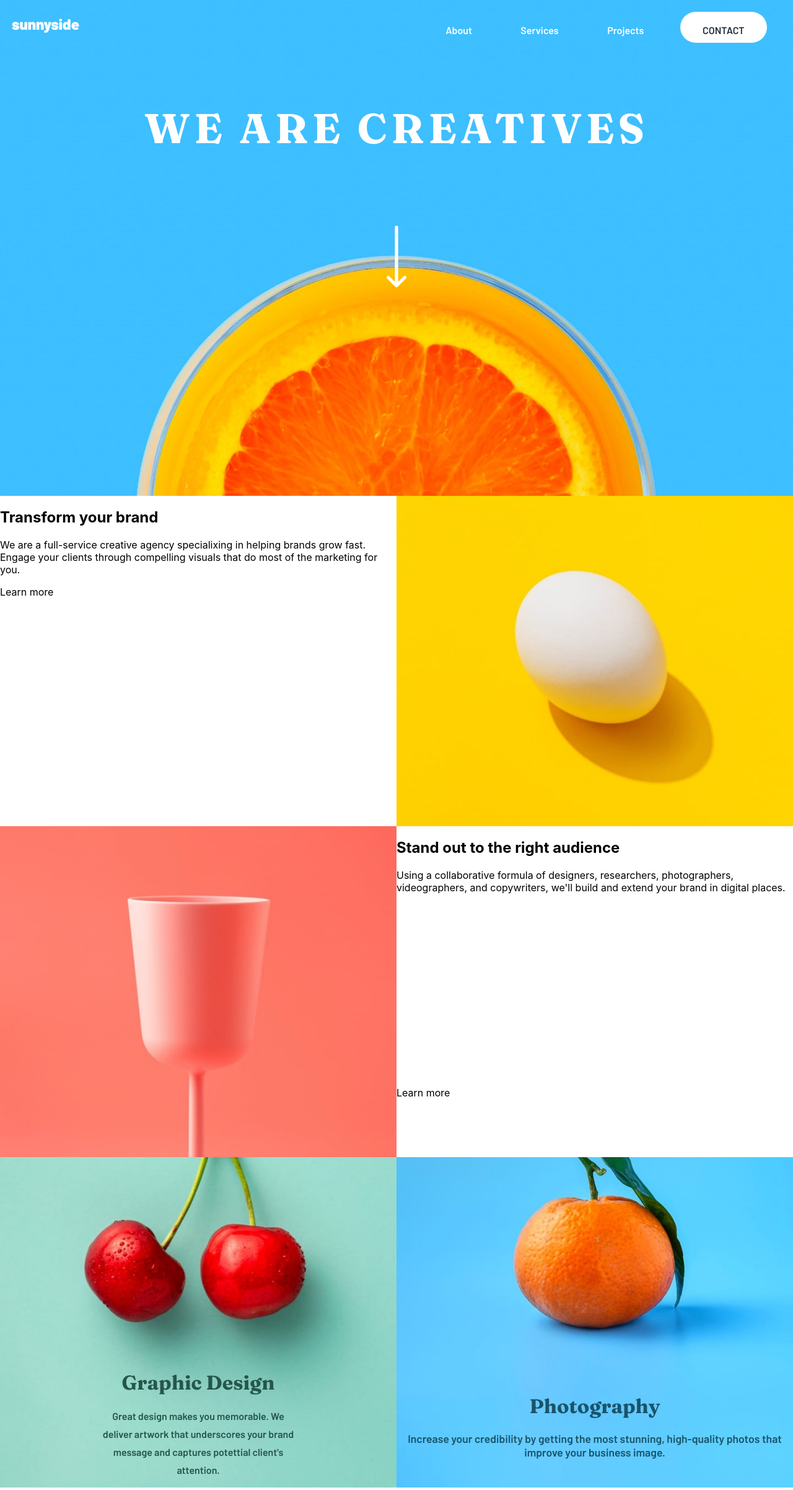
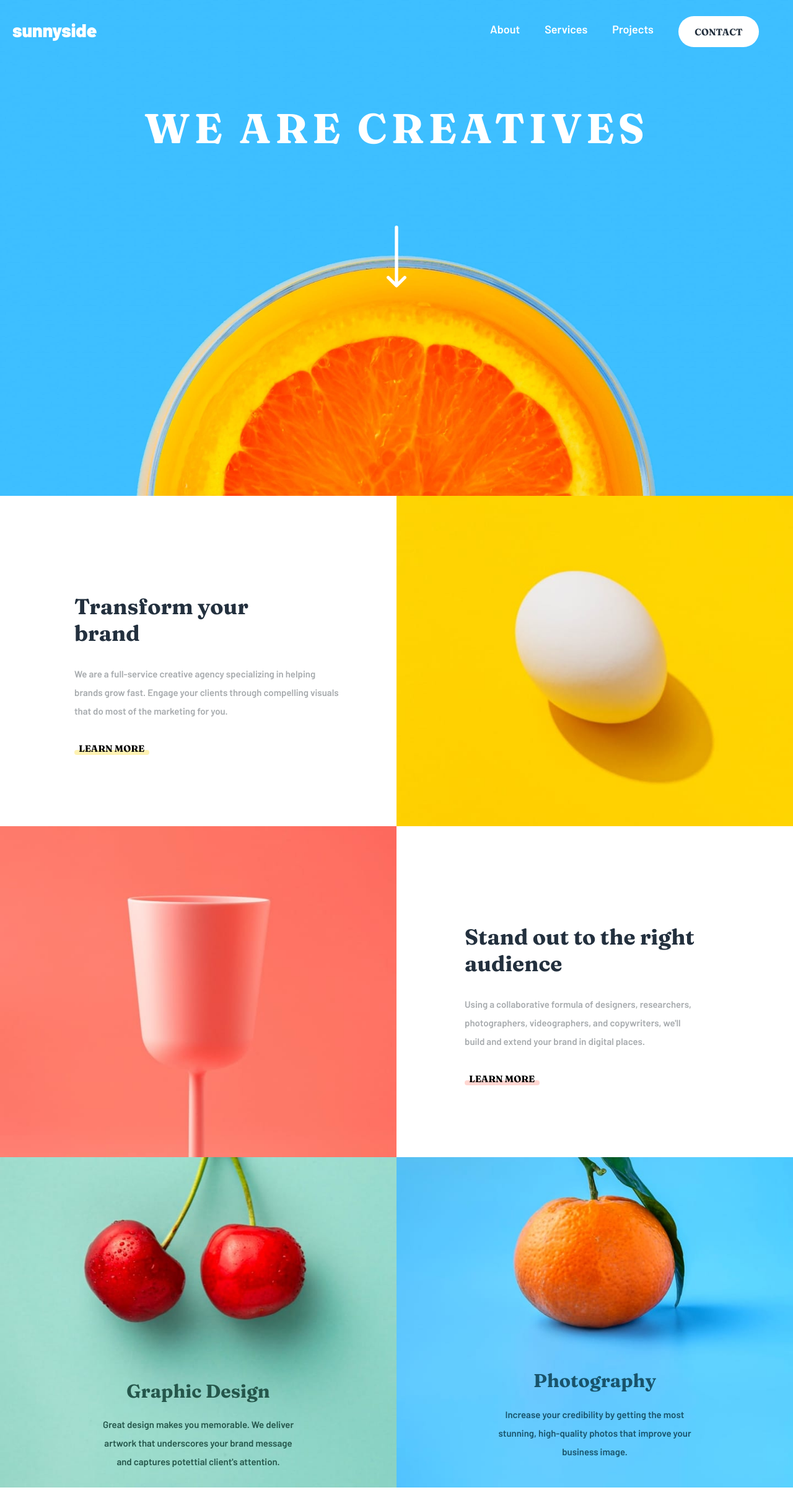
Before and after one commit to cforsmo/sunnyside-agency-landing-page, a React (Create React App) app: page / in a window 1280 px wide. Shown: the whole page at 62% size. Built offline with nearby package versions, Linux system fonts and the light colour scheme.

Commit message:
work on navbar and layout.

```diff
--- a/src/Navbar.module.css
+++ b/src/Navbar.module.css
@@ -1,9 +1,11 @@
+body {
+  overflow-x:hidden;
+}
+
 .NavLinks {
-  display: flex;
-  justify-content: flex-end;
-  width: 50%;
-  height: auto;
-
+  position: absolute;
+  z-index: 1;
+  width: 100vw;
 
 }
 
@@ -11,44 +13,51 @@
   color: white;
   display: flex;
   margin-top: 0;
-  position: absolute;
+  display: flex;
+  flex-direction: row;
+  justify-content: flex-end;
+  font-family: Barlow;
+  padding-right: 40px;
+  text-align: center;
 
 
 }
 
 .NavListItems li {
-  font-family: Barlow;
-  font-size: 1em;
+
+  font-size: 18px;
   list-style-type: none;
-  padding: 20px;
-  display: inline-block;
-  margin: 1.5vw;
+  display: flex;
+  padding: 0 15px 0 25px;
+  margin-top: -60px;
+
+
 
 }
 
 .Logo {
-  display: flex;
-  position: absolute;
   font-family: Barlow;
-  font-size: 1.5em;
+  font-size: 30px;
   font-weight: bold;
   color: white;
-  left: 19px;
+  padding-left: 20px;
+
 }
-.ContactButton {
-  height: 10px;
-  width: 100px;
+.ContactButton button{
+  font-family: Fraunces;
   border-radius: 50px;
-  border: 0;
-  text-align: center;
-  padding: 40px;
-  margin: 3px 30px 0 20px;
-  font-family: Fraunces;
+  margin-top: -10px;
+  height: 50px;
+  width: 130px;
+  border: none;
+  display: inline-block;
   text-transform: uppercase;
-  font-size: 1.1em;
+  display: inline-block;
+  font-size: 15px;
   color: hsl(212, 27%, 19%);
   background-color: white;
-  padding-top: 0px;
+
+
 
 }
 .Header .MobileNavigation {
--- a/src/Section.module.css
+++ b/src/Section.module.css
@@ -2,6 +2,7 @@
 .Egg {
   width: 50vw;
   height: auto;
+
 }
 
 .TextEgg {
@@ -10,17 +11,89 @@
 
 }
 
+.TitleEgg {
+  font-family: Fraunces;
+  color: hsl(212, 27%, 19%);
+  font-size: 35px;
+  padding: 20% 150px 0 120px;
+
+}
+
+.ParagraphEgg {
+  font-family: Barlow;
+  color: hsl(210, 4%, 67%);
+  font-size: 15px;
+  line-height: 30px;
+  padding: 0 90px 20px 120px;
+}
+
+.ButtonEgg {
+  font-family: Fraunces;
+  font-size: 15px;
+  text-transform: uppercase;
+  display: inline-block;
+  margin-left: 127px;
+}
+
+
+.FigureEgg {
+  position: center;
+  border-bottom: 8px solid hsl(51, 100%, 49%, .3);
+  line-height: 6px;
+  margin-left: 120px;
+  border-radius: 5px;
+  width: 121px;
+  margin-top: -7px;
+
+}
 
 .Cup {
   width: 50vw;
   height: auto;
 
+
 }
 
 .TextCup {
   width: 50vw;
-  height: 50vh;
+  height: auto;
   text-align: left;
+}
+
+.TitleCup{
+  font-family: Fraunces;
+  color: hsl(212, 27%, 19%);
+  font-size: 35px;
+  padding: 20% 150px 0 110px;
+}
+
+.ParagraphCup {
+  font-family: Barlow;
+  color: hsl(210, 4%, 67%);
+  font-size: 15px;
+  line-height: 30px;
+  padding: 0 150px 20px 110px;
+}
+
+
+.ButtonCup {
+  font-family: Fraunces;
+  text-transform: uppercase;
+  display: inline-flex;
+  font-size: 15px;
+  margin-left: 117px;
+}
+
+.FigureCup {
+  position: center;
+  border-bottom: 8px solid hsl(7, 99%, 70%, .3);
+  line-height: 6px;
+  margin-left: 110px;
+  border-radius: 5px;
+  width: 121px;
+  margin-top: -7px;
+
+
 }
 
 .Fruit {
@@ -37,6 +110,39 @@
 
 }
 
+.FigureOrange {
+  position: relative;
+  text-align: center;
+}
+
+
+
+.FigcaptionOrange {
+  position: absolute;
+  z-index: 1;
+  top: 77%;
+  left: 50%;
+  transform: translate(-50%, -50%)
+
+}
+.TitleOrange {
+  font-family: Fraunces;
+  font-size: 30px;
+  color: hsl(198, 62%, 26%);
+
+
+}
+
+.ParagraphOrange {
+  font-family: Barlow;
+  font-size: 15px;
+  color: hsl(198, 62%, 26%);
+  line-height: 30px;
+
+
+}
+
+
 .Cherry {
   width: 50vw;
   height: auto;
@@ -46,35 +152,12 @@
 
 }
 
-
-.FigcaptionOrange {
-float: right;
-text-align: center;
-z-index: 1;
-margin-top: -11em;
-
-}
-.TitleOrange {
-  font-family: Fraunces;
-  font-size: 2em;
-  color: hsl(198, 62%, 26%);
-
-
-}
-
-.ParagraphOrange {
-  font-family: Barlow;
-  font-size: 1.1em;
-  color: hsl(198, 62%, 26%);
-
-
-}
-
-
 .FigureCherry {
   position: relative;
   text-align: center;
 }
+
+
 .FigcaptionCherry {
   position: absolute;
   z-index: 1;
@@ -86,16 +169,16 @@ margin-top: -11em;
 }
 .TitleCherry {
   font-family: Fraunces;
-    font-size: 2em;
+  font-size: 30px;
   color: hsl(167, 40%, 24%);
 
 }
 
 .ParagraphCherry {
   font-family: Barlow;
-    font-size: 1em;
+  font-size: 15px;
   color: hsl(167, 40%, 24%);
-    line-height: 1.8em;
+  line-height: 30px;
 
 }
 
--- a/src/components/Home.js
+++ b/src/components/Home.js
@@ -16,7 +16,7 @@ function Home() {
       />
       <SectionEgg
         title="Transform your brand"
-        description='We are a full-service creative agency specialixing in helping
+        description='We are a full-service creative agency specializing in helping
         brands grow fast. Engage your clients through compelling visuals that do most
         of the marketing for you.'
         image='image-transform.jpg'
--- a/src/components/Navlinks.js
+++ b/src/components/Navlinks.js
@@ -11,7 +11,7 @@ function NavLinks () {
           <li>About</li>
           <li>Services</li>
           <li>Projects</li>
-          <li className={classes.ContactButton}>Contact</li>
+          <li className={classes.ContactButton}><button>Contact</button></li>
         </ul>
       </nav>
     </div>
--- a/src/components/Section.js
+++ b/src/components/Section.js
@@ -25,6 +25,8 @@ const Wrap = styled.div`
   background-position: center;
   background-repeat: no-repeat;
   background-image: url(../images/image-header.jpg);
+  position: relative;
+  z-index: 0;
   display: flex;
   flex-direction: column;
   justify-content: space-between;
--- a/src/components/SectionCup.js
+++ b/src/components/SectionCup.js
@@ -12,7 +12,8 @@ function SectionCup(props) {
           <p className={classes.ParagraphCup}>{props.description}</p>
         </section>
 
-        <div>{props.buttonText}</div>
+        <div className={classes.ButtonCup}>{props.buttonText}</div>
+        <div className={classes.FigureCup}></div>
 
       </div>
 
--- a/src/components/SectionEgg.js
+++ b/src/components/SectionEgg.js
@@ -12,7 +12,9 @@ function SectionEgg(props) {
           <p className={classes.ParagraphEgg}>{props.description}</p>
         </section>
 
-        <div>{props.buttonText}</div>
+        <div className={classes.ButtonEgg}> {props.buttonText}</div>
+        <div className={classes.FigureEgg}></div>
+
 
       </div>
 
```
Lines whose indentation alone changed are shown as unchanged.
